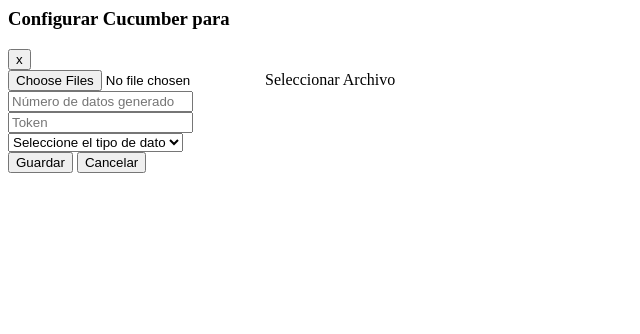
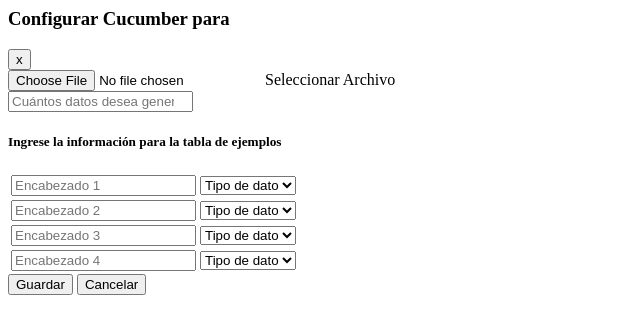
Before and after one commit to avargas20/MISO4208-202010, a Django app: template templates/pruebas_app/configurar_cucumber.html in a window 1280 px wide. Shown: the top 334 px of the page, without its empty margins (0-640 px from the left). Run offline with Django 3.2, Linux system fonts and the light colour scheme; the template is opened without the code that fills it, so the values that code supplies are empty; some libraries are stand-ins or nearby versions.

Commit message:
Se actualiza formulario para generacion de datos

```diff
--- a/templates/pruebas_app/configurar_cucumber.html
+++ b/templates/pruebas_app/configurar_cucumber.html
@@ -1,5 +1,6 @@
 <div class="modal-dialog modal-lg">
     <div class="modal-content">
+
         <form role="form" id="form-version" action="{% url 'guardar_configuracion_cucumber' estrategia.id %}"
               method="post"
               enctype="multipart/form-data" class="needs-validation">
@@ -9,51 +10,108 @@
                 <button type="button" class="close" data-dismiss="modal">x</button>
             </div>
             <div class="modal-body">
-                <div class="col-3">
-                <div class="form-group">
-                    <input type="hidden" name="tipo" id="tipo" class="form-control" required readonly>
-                    </input>
-                </div>
-            </div>
-            <div class="col-4">
-                <div class="form-group">
-                    <input type="hidden" name="herramienta" id="herramienta" class="form-control"required readonly>
-                    </input>
-                </div>
-            </div>
-                <div class=" col-8 input-group mb-3">
+                <div class="input-group mb-3">
                     <div class="custom-file">
                         <input type="file" class="custom-file-input" id="customFileLang" lang="es"
-                               name="archivo" multiple="multiple">
+                               name="archivo" required>
                         <label class="custom-file-label" for="customFileLang" aria-describedby="customFileLang">Seleccionar
                             Archivo</label>
                     </div>
                 </div>
                 <div class="form-group">
-                    <input type="number" class="form-control" placeholder="Número de datos generados"
-                           name="numero_eventos" min="1" id="numero_eventos"/>
+                    <input type="number" class="form-control" placeholder="Cuántos datos desea generar"
+                           name="numero_datos" min="1" id="numero_datos" required/>
                 </div>
+
                 <div class="form-group">
-                    <input type="text" class="form-control" placeholder="Token" value=""
-                           name="nombre_encabezado" required/>
+                    <h5 class="mt-2">Ingrese la información para la tabla de ejemplos</h5>
                 </div>
-                <div class="form-group">
-                    <select name='tipo_dato' id='tipo_dato' class="form-control" required>
-                        <option class="hidden" value="" selected disabled>Seleccione el tipo de dato</option>
-                        <option value="TEXTO">TEXTO</option>
-                    </select>
-                </div>
+
+                <!--Table-->
+                <table class="table table-hover table-fixed">
+
+                    <!--Table body-->
+                    <tbody>
+                    <tr>
+                        <th>
+                            <div class="form-group">
+                                <input type="text" class="form-control" placeholder="Encabezado 1" value=""
+                                       name="nombre_encabezado1" required/>
+                            </div>
+                        </th>
+                        <th>
+                            <div class="form-group">
+                                <select name='tipo_dato1' id='tipo_dato1' class="form-control" required>
+                                    <option class="hidden" value="" selected disabled>Tipo de dato</option>
+                                    <option value="TEXTO">TEXTO</option>
+                                </select>
+                            </div>
+                        </th>
+                    </tr>
+                    <tr>
+                        <th>
+                            <div class="form-group">
+                                <input type="text" class="form-control" placeholder="Encabezado 2" value=""
+                                       name="nombre_encabezado2" id="nombre_encabezado2"/>
+                            </div>
+                        </th>
+                        <th>
+                            <div class="form-group">
+                                <select name='tipo_dato2' id='tipo_dato2' class="form-control">
+                                    <option class="hidden" value="" selected disabled>Tipo de dato</option>
+                                    <option value="TEXTO">TEXTO</option>
+                                </select>
+                            </div>
+                        </th>
+                    </tr>
+                    <tr>
+                        <th>
+                            <div class="form-group">
+                                <input type="text" class="form-control" placeholder="Encabezado 3" value=""
+                                       name="nombre_encabezado3" id="nombre_encabezado3"/>
+                            </div>
+                        </th>
+
+                        <th>
+                            <div class="form-group">
+                                <select name='tipo_dato3' id='tipo_dato3' class="form-control">
+                                    <option class="hidden" value="" selected disabled>Tipo de dato</option>
+                                    <option value="TEXTO">TEXTO</option>
+                                </select>
+                            </div>
+                        </th>
+                    </tr>
+                    <tr>
+                        <th>
+                            <div class="form-group">
+                                <input type="text" class="form-control" placeholder="Encabezado 4" value=""
+                                       name="nombre_encabezado4" id="nombre_encabezado4"/>
+                            </div>
+                        </th>
+
+
+                        <th>
+                            <div class="form-group">
+                                <select name='tipo_dato4' id='tipo_dato4' class="form-control">
+                                    <option class="hidden" value="" selected disabled>Tipo de dato</option>
+                                    <option value="TEXTO">TEXTO</option>
+                                </select>
+                            </div>
+                        </th>
+                    </tr>
+                    </tbody>
+                </table>
+
             </div>
             <div class="modal-footer">
                 <div class="col-lg-12 text-right">
-                    <input type="submit" class="btn btn-primary" name="submit" value="Guardar">
+                    <input onclick="validar();" type="submit" class="btn btn-primary" name="submit" value="Guardar">
                     <button type="button" class="btn btn-danger" onclick="return cerrar_modal()">Cancelar</button>
                 </div>
             </div>
         </form>
     </div>
 </div>
-</body>
 
 <script>
     // Add the following code if you want the name of the file appear on select
@@ -61,4 +119,31 @@
         var fileName = $(this).val().split("\\").pop();
         $(this).siblings(".custom-file-label").addClass("selected").html(fileName);
     });
+
+    function validar() {
+      if ($("#nombre_encabezado2").val().length != 0 &&  $("#tipo_dato2").val() == null) {
+        $("#tipo_dato2").attr("required", true);
+        return false;
+      }
+      if ($("#nombre_encabezado3").val().length != 0 &&  $("#tipo_dato3").val() == null) {
+        $("#tipo_dato3").attr("required", true);
+        return false;
+      }
+      if ($("#nombre_encabezado4").val().length != 0 &&  $("#tipo_dato4").val() == null) {
+        $("#tipo_dato4").attr("required", true);
+        return false;
+      }
+      if ($("#tipo_dato2").val() != null && $("#nombre_encabezado2").val().length == 0) {
+        $("#nombre_encabezado2").attr("required", true);
+        return false;
+      }
+      if ($("#tipo_dato3").val() != null && $("#nombre_encabezado3").val().length == 0) {
+        $("#nombre_encabezado3").attr("required", true);
+        return false;
+      }
+      if ($("#tipo_dato4").val() != null && $("#nombre_encabezado4").val().length == 0) {
+        $("#nombre_encabezado4").attr("required", true);
+        return false;
+      }
+    }
 </script>
```
